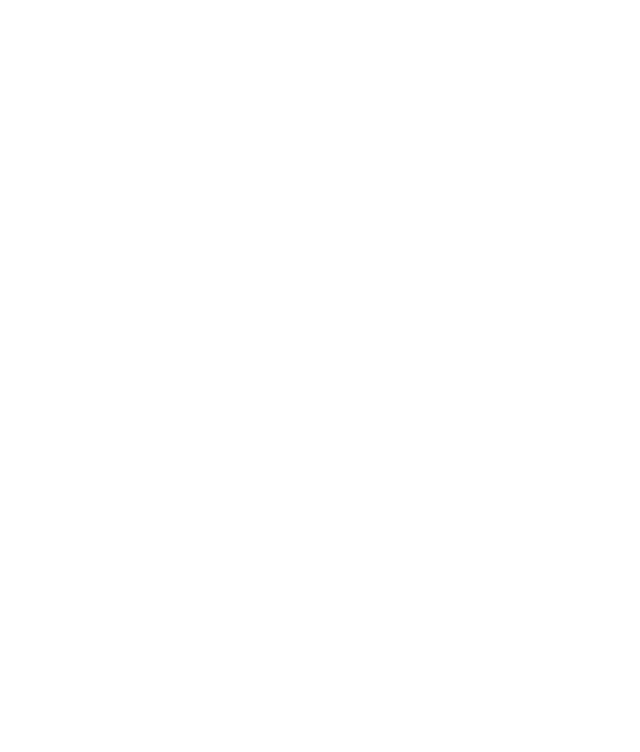
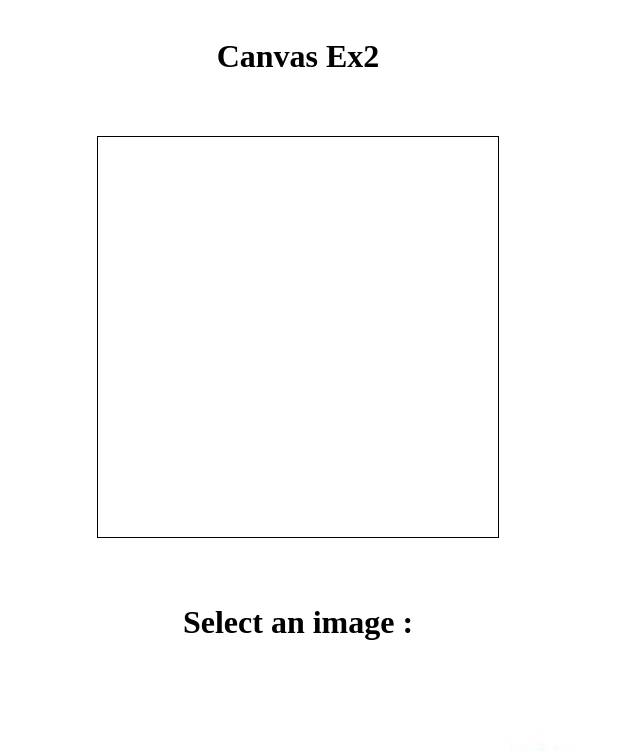
Before and after one commit to yuvalsidis/Day-27-HTML5-Canvas, a plain HTML site: page Exercise2again/index.html in a window 1280 px wide. Shown: the top 752 px of the page, without its empty margins (342-982 px from the left). Drawn offline with Linux system fonts and the light colour scheme.

Commit message:
Modify canvas and style of html

```diff
--- a/Exercise2again/index.html
+++ b/Exercise2again/index.html
@@ -6,8 +6,19 @@
     <link rel="stylesheet" href="style.css">
     <title>Document</title>
 </head>
-<body>
+<body class="main-layout" onload="onInit()">
 
+    <h1 class="main title">Canvas Ex2</h1>
+    <div class="canvas-container">
+        <canvas class="main-canvas" height="400" width="400" onclick="onDraw()"></canvas>
+    </div>
+
+    <h1>Select an image :</h3>
+        <section>
+            <img src="img/square.jpg" onclick="onSelectImg(this)">
+            <img src="img/tall.jpg" onclick="onSelectImg(this)">
+            <img src="img/wide.jpg" onclick="onSelectImg(this)">
+        </section>
 
 
 
--- a/Exercise2again/style.css
+++ b/Exercise2again/style.css
@@ -0,0 +1,19 @@
+*{
+    box-sizing: border-box;
+}
+
+.main-layout{
+    display: flex;
+    flex-flow: column;
+    gap: 40px;
+    text-align: center;
+    align-items: center;
+}
+
+.main-layout >:first-child{
+    margin-top: 30px;
+}
+
+.canvas-container .main-canvas{
+    border: 1px solid black;
+}
```
Also changed, not shown: Exercise2again/img/square.jpg (added), Exercise2again/img/tall.jpg (added), Exercise2again/img/wide.jpg (added).
